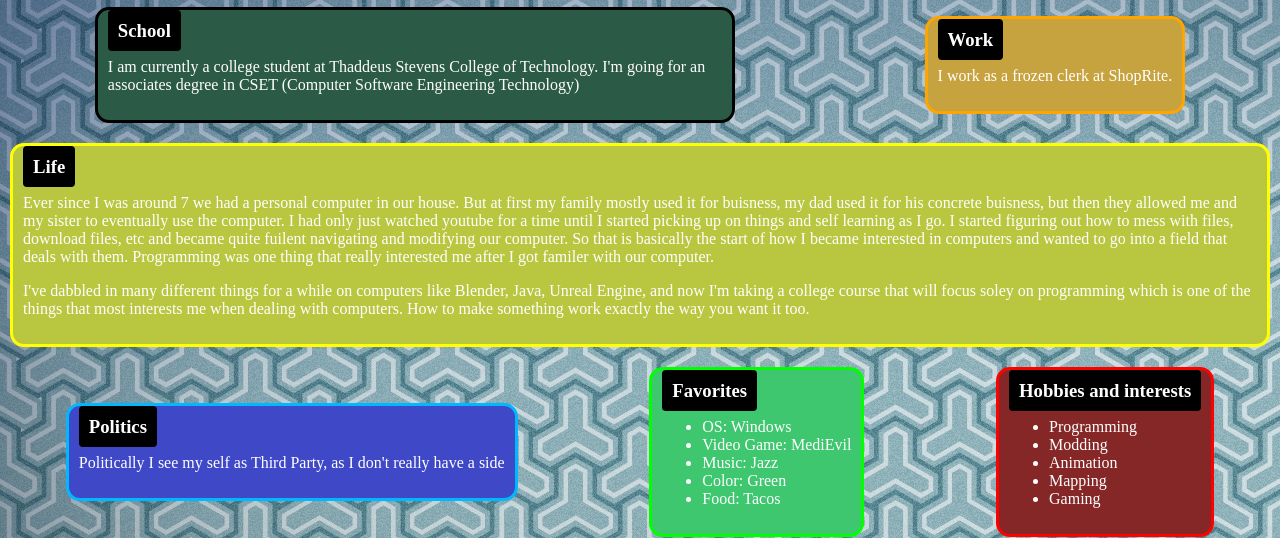
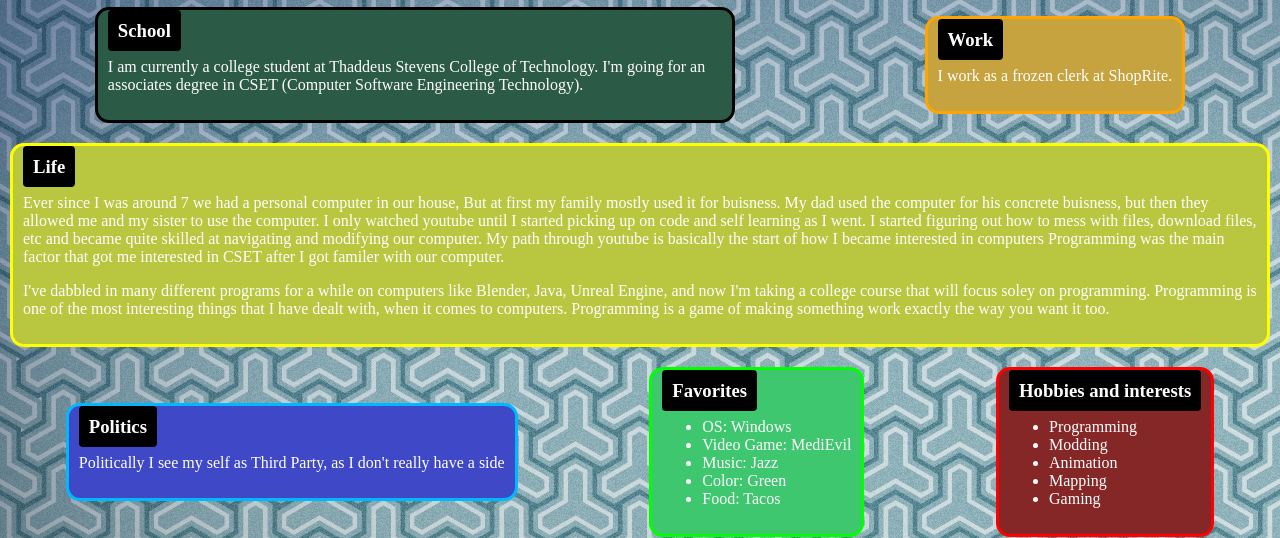
Before and after one commit to BillSpyro/BillSpyro.github.io, a website: page about/index.html in a window 1280 px wide. Shown: the part 262-800 px from the top of the page. Drawn offline with Linux system fonts and the light colour scheme.

Commit message:
I edited mostly typos and grammer errors in the Personal, About , and blog pages. I also corrected two errors in the code. One error on the home page puting the h2 inside of an article. And adding sytax to the about.

```diff
--- a/about/index.html
+++ b/about/index.html
@@ -55,7 +55,7 @@
         <p>
           I am currently a college student at Thaddeus Stevens College of
           Technology. I'm going for an associates degree in CSET
-          (Computer Software Engineering Technology)
+          (Computer Software Engineering Technology).
         </p>
 
       </section>
@@ -80,22 +80,21 @@
 
         <p>
           Ever since I was around 7 we had a personal computer in our
-          house. But at first my family mostly used it for buisness, my dad used
-          it for his concrete buisness, but then they allowed me and my sister to
-          eventually use the computer. I had only just watched youtube for a time
-          until I started picking up on things and self learning as I go. I
-          started figuring out how to mess with files, download files, etc and
-          became quite fuilent navigating and modifying our computer.
-          So that is basically the start of how I became interested in computers
-          and wanted to go into a field that deals with them. Programming was one
-          thing that really interested me after I got familer with our computer.
+          house, But at first my family mostly used it for buisness. My dad used
+          the computer for his concrete buisness, but then they allowed me and my sister to
+          use the computer. I only watched youtube until I started picking up on code and
+          self learning as I went. I started figuring out how to mess with files, download
+          files, etc and became quite skilled at navigating and modifying our computer.
+          My path through youtube is basically the start of how I became interested in computers
+          Programming was the main factor that got me interested in CSET after I got familer
+          with our computer.
         </p>
         <p>
-          I've dabbled in many different things for a while on computers like
+          I've dabbled in many different programs for a while on computers like
           Blender, Java, Unreal Engine, and now I'm taking a college course that
-          will focus soley on programming which is one of the things that most
-          interests me when dealing with computers. How to make something work
-          exactly the way you want it too.
+          will focus soley on programming. Programming is one of the most interesting
+           things that I have dealt with, when it comes to computers. Programming is
+           a game of  making something work exactly the way you want it too.
         </p>
 
       </section>
```
Also changed, not shown: blog/blog-1/index.html (+7 -8 lines), index.html (+10 -5 lines), portfolio/index.html (+1 -1 lines), portfolio/java/index.html (+2 -2 lines).
